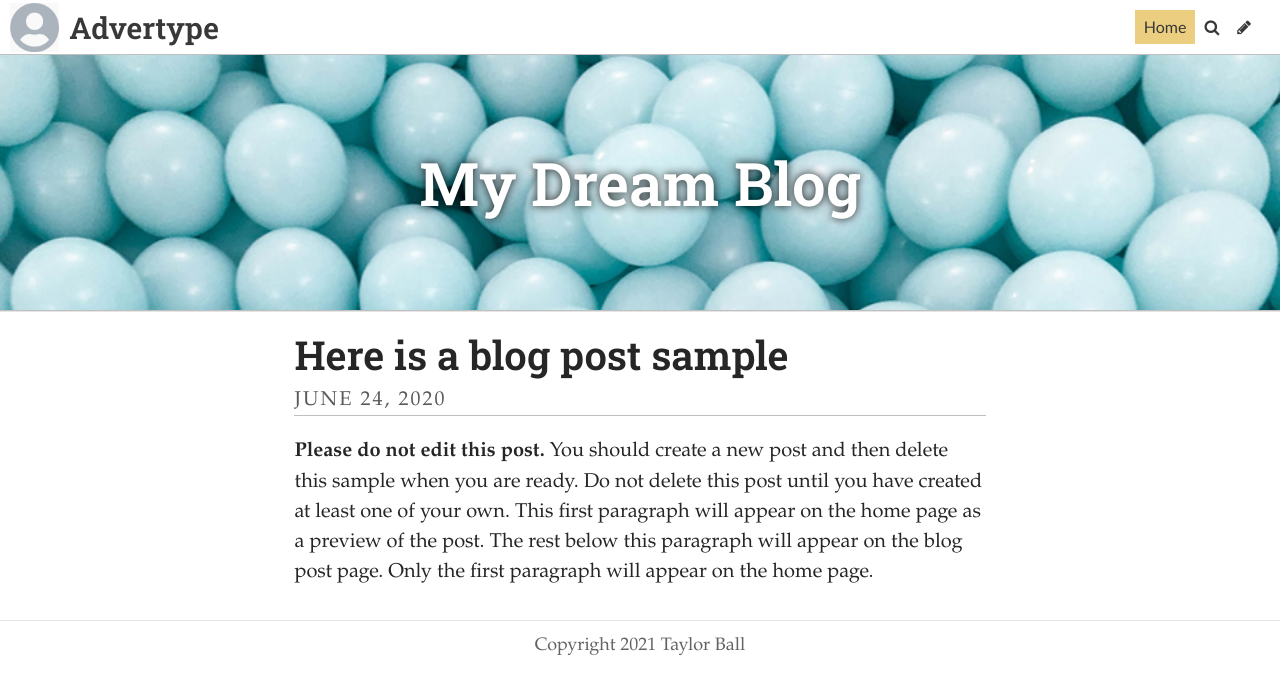
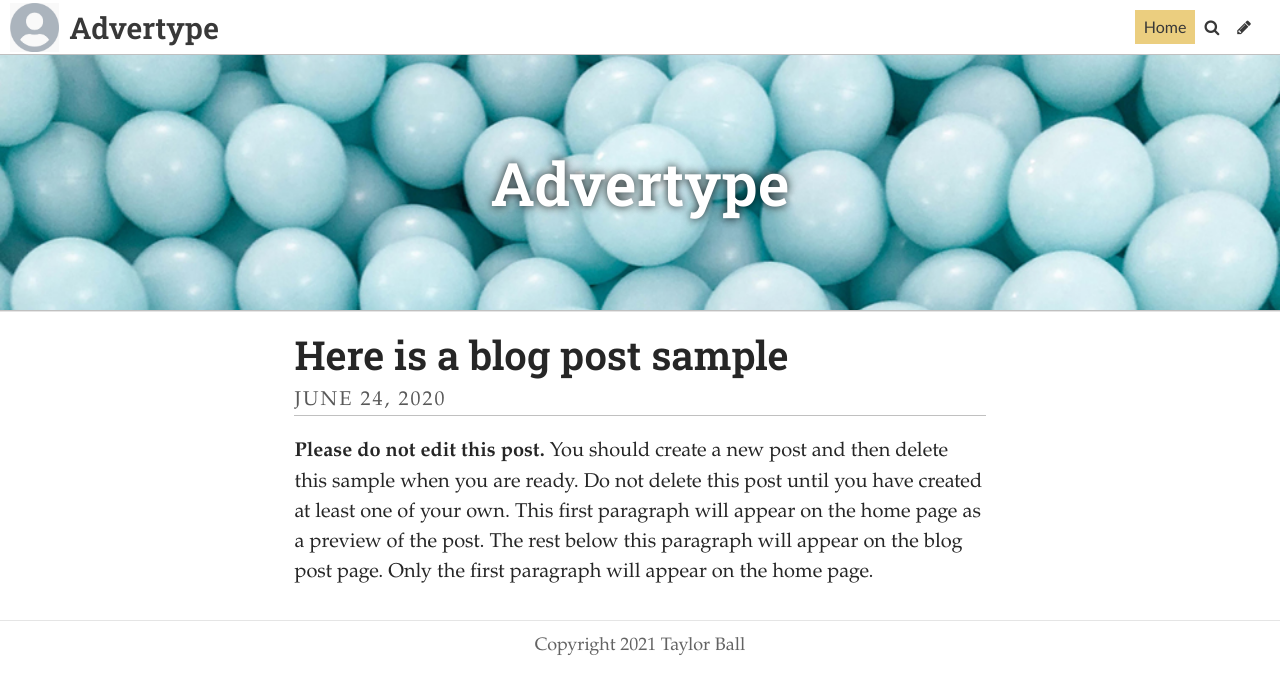
Before and after one commit to taylorball1/taylorball, a Jekyll site: the page built from index.html, in a window 1280 px wide. Shown: the top 694 px of the page. Built offline with Jekyll 4.4.1, drawn with Linux system fonts in a browser that asks for light colours; some web fonts are replaced; the list of posts is cut into pages by our own code.

Commit message:
Update Settings “general”

```diff
--- a/_data/settings.yml
+++ b/_data/settings.yml
@@ -2,7 +2,7 @@ title: Advertype
 description: "A website for typography "
 footer_text: Copyright 2021 Taylor Ball
 header_feature_image: ../uploads/placeholder1.jpg
-header_text: My Dream Blog
+header_text: "Advertype "
 header_text_color: "#ffffff"
 bannerheight: 20vmax
 navbarheight: 55px
```
